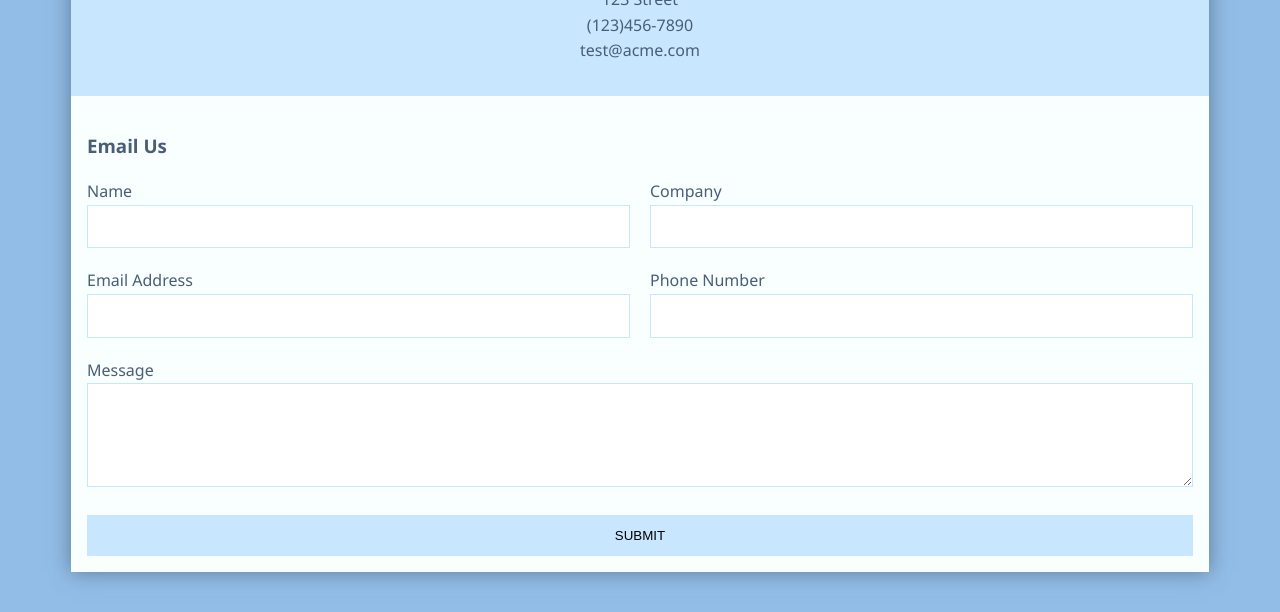
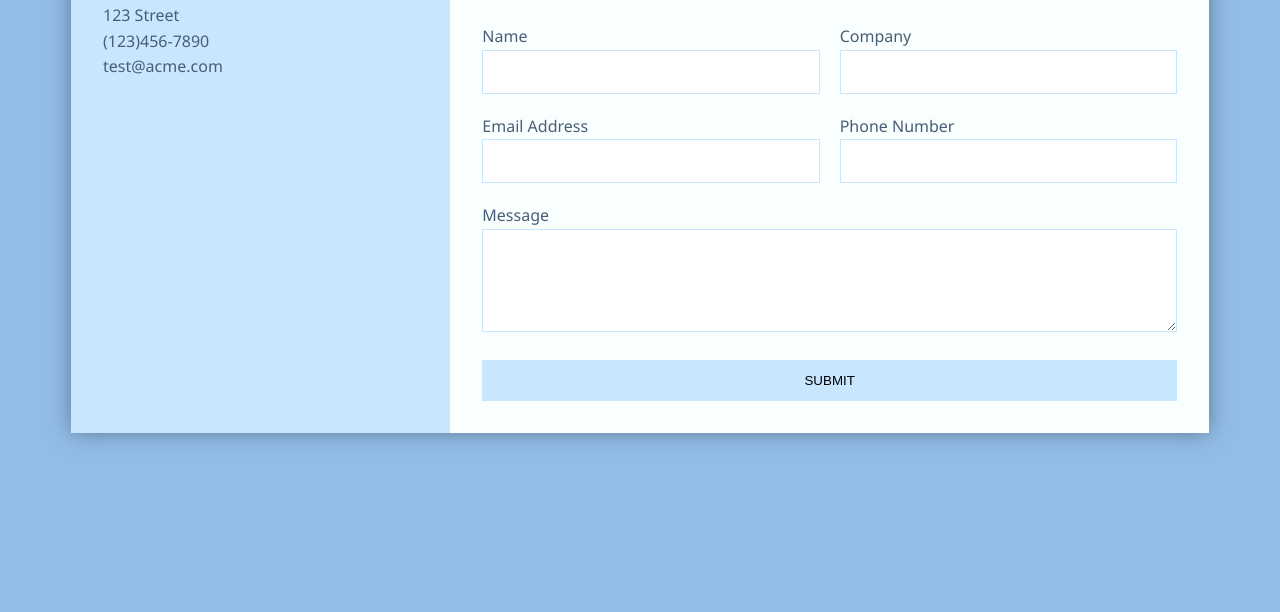
Before and after one commit to WilliamHuang1995/ResponsiveForm, a plain HTML site: page index.html in a window 1280 px wide. Shown: the part 209-821 px from the top of the page. After the commit the page ends 800 px from the top, so only its background shows below. Drawn offline with Linux system fonts and the light colour scheme.

Commit message:
media query for larger screen

```diff
--- a/style.css
+++ b/style.css
@@ -78,3 +78,17 @@ ul{
 }
 
 /*larger screens*/
+@media(min-width:700px){
+  .wrapper{
+    display:grid;
+    grid-template-columns: 1fr 2fr;
+  }
+  .wrapper > *{
+    padding: 2em;
+  }
+  .company-info h3,
+  .company-info ul,
+  .brand{
+    text-align: left;
+  }
+}
```
